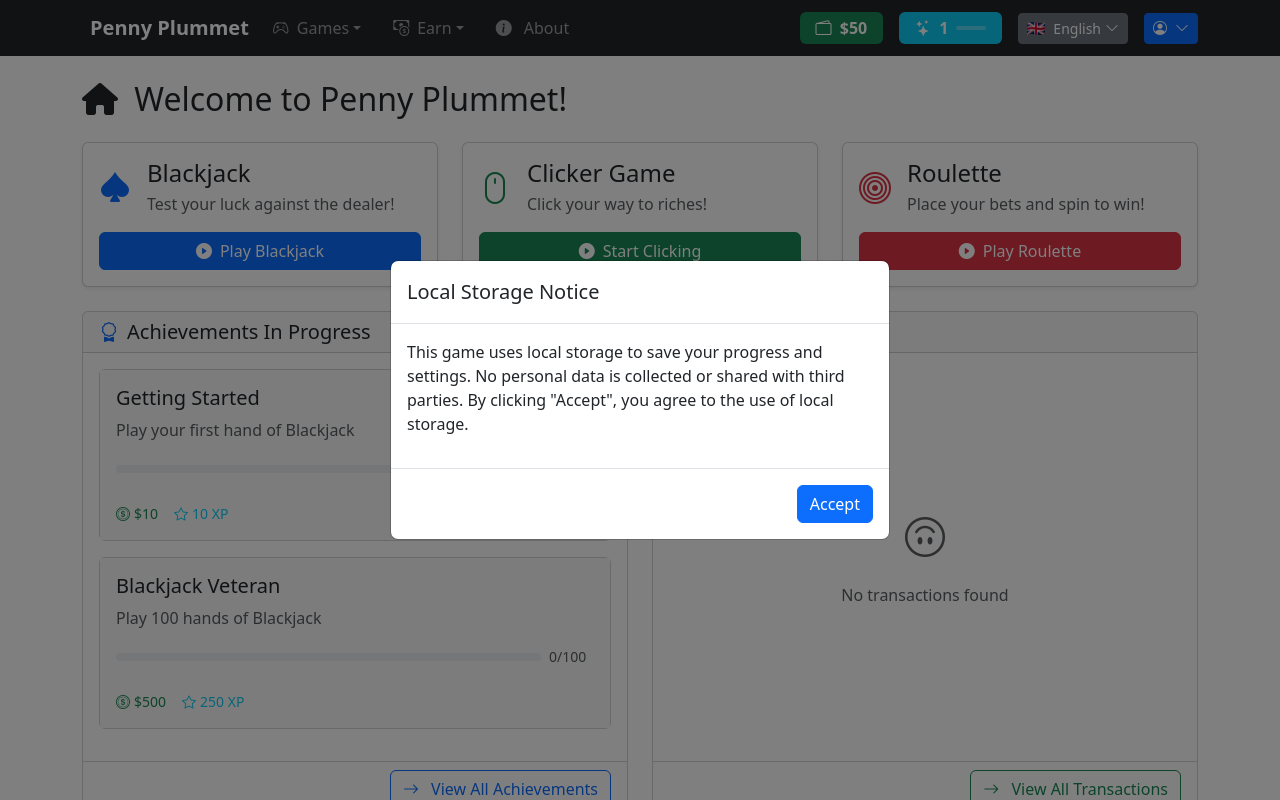
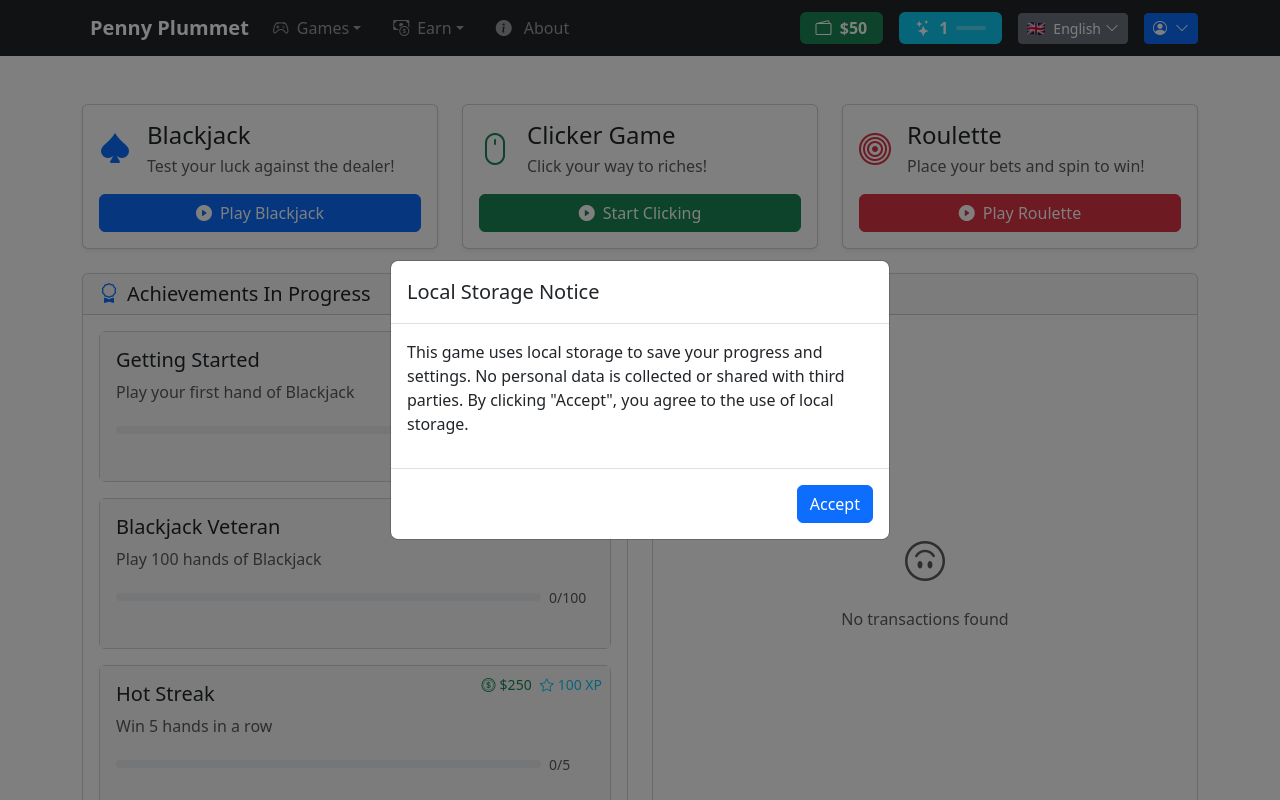
Before and after one commit to benceb2/penny-plummet, a Vue app: page / in a window 1280 px wide. Shown: the top 800 px of the page. Built offline with nearby package versions, Linux system fonts and the light colour scheme.

Commit message:
increase transaction/achievement items in lists in HomeView, make AchievementCard more comapct

```diff
--- a/src/components/AchievementCard.vue
+++ b/src/components/AchievementCard.vue
@@ -27,9 +27,23 @@ function claimReward() {
       'border-success': achievement.completed && achievement.claimed,
       'border-warning': achievement.completed && !achievement.claimed
     }">
-    <div class="card-body d-flex flex-column bg-light">
+    <div class="card-body d-flex flex-column bg-light position-relative">
+      <!-- Rewards in top right -->
+      <div
+        class="position-absolute top-0 end-0 mt-2 me-2 d-flex align-items-center gap-2"
+        :class="{ 'd-none': !compact && false }"> <!-- Change false to true to only show in compact mode -->
+        <small class="text-success d-flex align-items-center">
+          <i class="bi bi-coin me-1"></i>
+          {{ formatIntAsCurrency(achievement.reward.chips) }}
+        </small>
+        <small class="text-info d-flex align-items-center">
+          <i class="bi bi-star me-1"></i>
+          {{ achievement.reward.xp }} XP
+        </small>
+      </div>
+
       <!-- Header -->
-      <h5 class="card-title d-flex align-items-center">
+      <h5 class="card-title d-flex align-items-center" :class="{ 'pe-5': compact }">
         {{ achievement.title }}
         <span v-if="achievement.completed && achievement.claimed" class="text-success ms-2">
           <i class="bi bi-check-circle-fill"></i>
@@ -67,8 +81,10 @@ function claimReward() {
         Claim Rewards
       </button>
 
-      <!-- Rewards -->
-      <div class="mt-auto d-flex align-items-center gap-3">
+      <!-- Rewards at bottom (show only when not in compact mode or when configured) -->
+      <div
+        v-if="!compact"
+        class="mt-auto d-flex align-items-center gap-3">
         <small class="text-success d-flex align-items-center">
           <i class="bi bi-coin me-1"></i>
           {{ formatIntAsCurrency(achievement.reward.chips) }}
--- a/src/components/layout/BaseLayout.vue
+++ b/src/components/layout/BaseLayout.vue
@@ -1,7 +1,7 @@
 <script setup lang="ts">
 
 defineProps<{
-  title: string
+  title?: string
   bootstrapIcon?: string
   fontawesomeIcon?: string
 }>()
--- a/src/views/home/HomeView.vue
+++ b/src/views/home/HomeView.vue
@@ -5,21 +5,13 @@ import BaseLayout from '@/components/layout/BaseLayout.vue';
 import AchievementCard from '@/components/AchievementCard.vue';
 import TransactionItem from '@/components/TransactionItem.vue';
 
-import { useUserStore } from '@/stores/userStore';
 import { useAchievementStore } from '@/stores/achievementStore';
 import { useTransactionStore } from '@/stores/transactionStore';
 import { sortAchievementsByPriority } from '@/utils/achievementUitl';
 
 const { t } = useI18n();
-const userStore = useUserStore();
 const achievementStore = useAchievementStore();
 const transactionStore = useTransactionStore();
-
-const welcomeTitle = computed(() => {
-  return userStore.username
-    ? t('home.welcomeBack', { username: userStore.username })
-    : t('home.welcome');
-});
 
 const nearestAchievements = computed(() => {
   return sortAchievementsByPriority(
@@ -31,20 +23,18 @@ const nearestAchievements = computed(() => {
       // Hide completed and claimed achievements
       return false;
     })
-  ).slice(0, 2);
+  ).slice(0, 3);
 });
 
 const recentTransactions = computed(() => {
   if (transactionStore.transactions.length === 0) return [];
 
-  return transactionStore.transactions.slice(0, 5);
+  return transactionStore.transactions.slice(0, 6);
 });
 </script>
 
 <template>
-  <BaseLayout
-    :title="welcomeTitle"
-    :fontawesome-icon="'fa fa-home'">
+  <BaseLayout>
 
     <!-- Game Selection Cards -->
     <div class="row g-4 mb-4">
@@ -115,6 +105,7 @@ const recentTransactions = computed(() => {
                 v-for="achievement in nearestAchievements"
                 :key="achievement.id"
                 :achievement="achievement"
+                :compact="true"
                 class="mb-3" />
             </div>
           </div>
```
